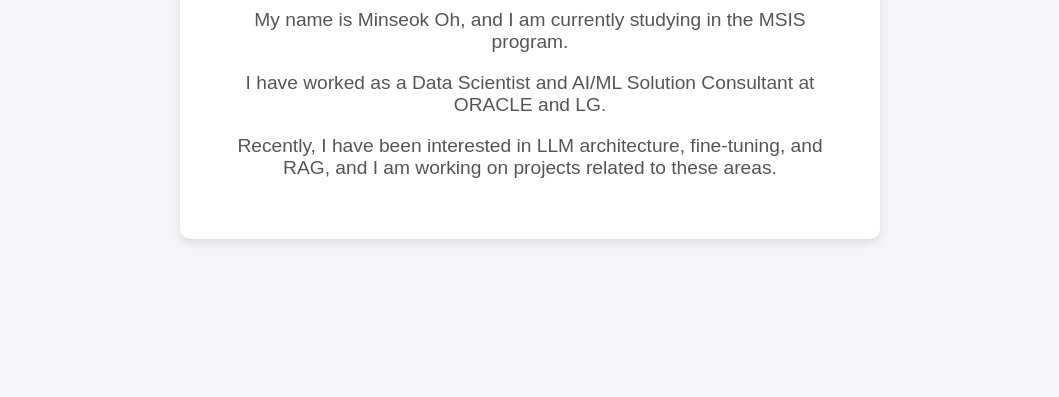
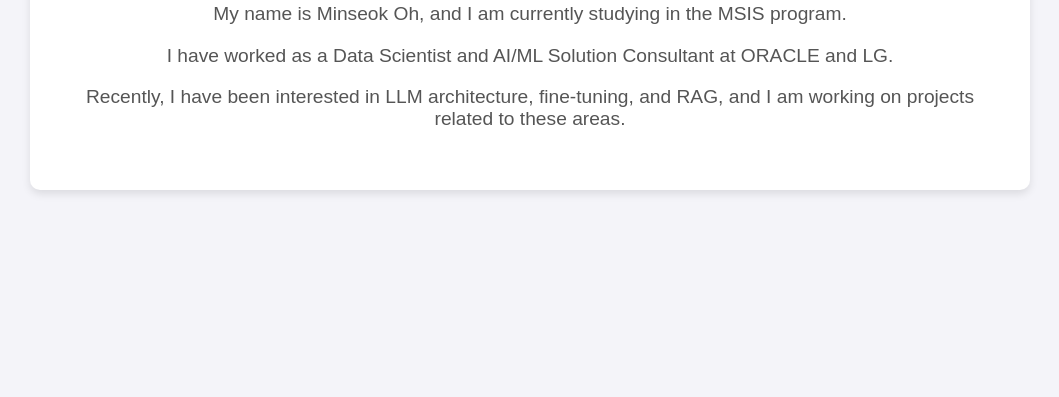
Before and after one commit to scottmsoh/scottmsoh.github.io, a plain HTML site: page index.html in a window 1280 px wide. Shown: the part 403-800 px from the top of the page, without its empty margins (110-1169 px from the left). Drawn offline with Linux system fonts and the light colour scheme.

Commit message:
Update index.html

```diff
--- a/index.html
+++ b/index.html
@@ -52,7 +52,7 @@
       padding: 50px;
       border-radius: 10px;
       box-shadow: 0 4px 8px rgba(0, 0, 0, 0.1);
-      max-width: 600px;
+      max-width: 900px; /* 좌우 간격을 넓히기 위해 max-width 수정 */
       text-align: center;
     }
 
```
